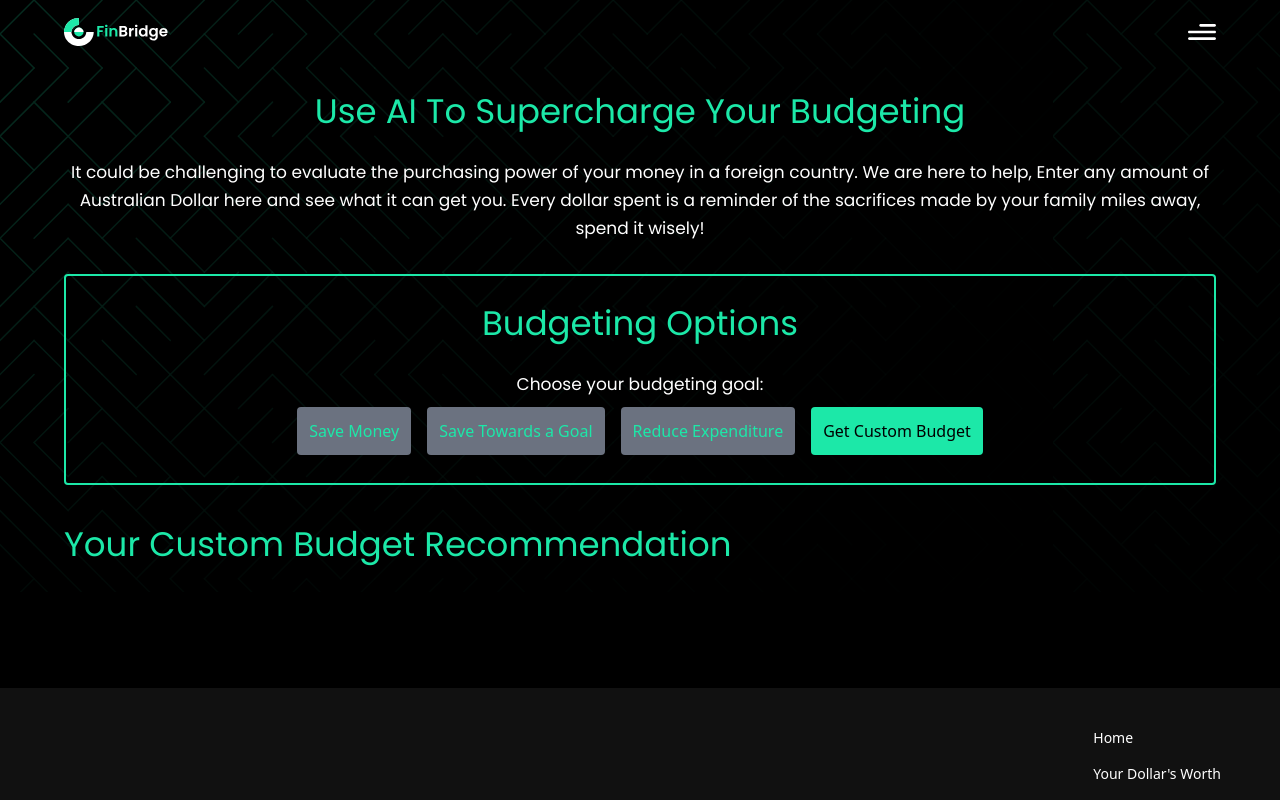
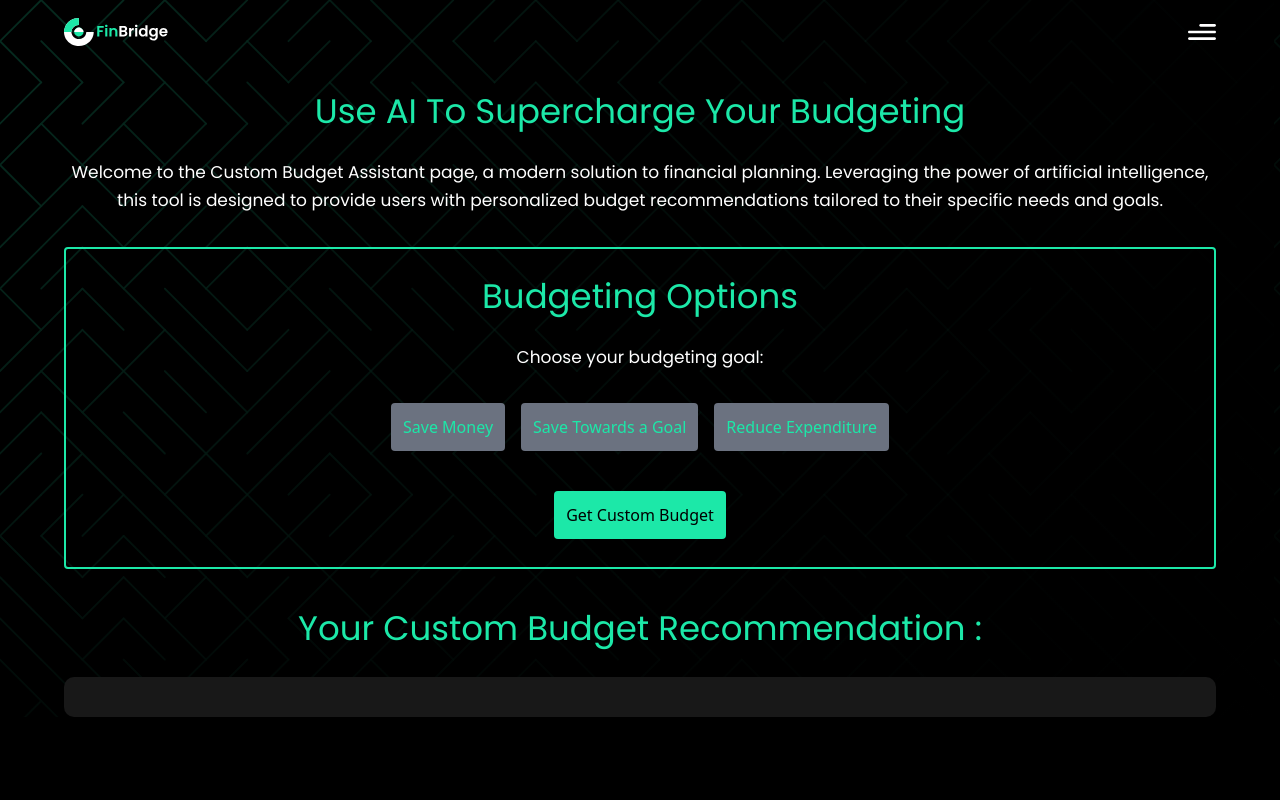
Before and after one commit to SOHAN-JAGADEESH/FinBridge-3, a React (Vite) app: page /budget in a window 1280 px wide. Shown: the top 800 px of the page. Built offline with nearby package versions, Linux system fonts and the light colour scheme.

Commit message:
main changes are all done

```diff
--- a/src/components/Navbar.jsx
+++ b/src/components/Navbar.jsx
@@ -57,7 +57,7 @@ const Navbar = () => {
                   } `}
                 >
                 <NavLink
-                  to={index === 0 ? "/" : index === 1 ? "/dollar" : index === 2 ? "/compare" : index === 3 ? "/information" : index === 4 ? "/survey" : index === 5 ? "/analyze" : index === navLinks.length - 1 ? "/budget" : `#${nav.id}`}
+                  to={index === 0 ? "/" : index === 1 ? "/dollar" : index === 2 ? "/compare" : index === 3 ? "/information" : index === 4 ? "/survey" : index === 5 ? "/analyze"  : `#${nav.id}`}
                   activeClassName="text-[#1CE8A8]"
                   className="text-[#1CE8A8] hover:text-[#007e57]"
                 >
--- a/src/constants/index.js
+++ b/src/constants/index.js
@@ -26,10 +26,7 @@ export const navLinks = [
     id: "Analyze",
     title: "Expenditure Analyzer",
   },
-  {
-    id: "AI",
-    title: "AI Budget Assistant",
-  },
+
 ];
 
 export const features = [
--- a/src/pages/Analyze.jsx
+++ b/src/pages/Analyze.jsx
@@ -63,10 +63,11 @@ const handleSubmit = () => {
           <Navbar />
           <div className={`mt-8 text-center`}>
             <h2 className={styles.heading2}>
-                Let us analyze your expenditure
+                Smart Expense Analyzer
             </h2>
             <p className={`${styles.paragraph} mt-5`}>
-                Your description goes here. This is a placeholder text to show where the description will appear.
+            Dive deep into your spending habits with our Smart Expense Analyzer. By understanding where your money goes, you pave the way for informed financial decisions.
+            This platform not only visualizes your expenditures across various categories but also provides insightful tips to optimize and better manage your finances. Whether you're looking to save for a dream vacation or simply to cut down on unnecessary spending, our analysis serves as a solid foundation. Let's embark on a journey to financial wisdom together!
             </p>
           </div>
           <br/>
--- a/src/pages/Budget.jsx
+++ b/src/pages/Budget.jsx
@@ -1,7 +1,7 @@
 import React, { useState } from 'react';
 import {Navbar, Footer} from "../components";
 import styles from "../style";
-import { useLocation } from 'react-router-dom';
+import { useLocation, Link} from 'react-router-dom';
 import "../index.css";
 
 const Budget = () => {
@@ -13,6 +13,8 @@ const Budget = () => {
   const [savings2, setSavings2] = useState(null);
 
   const [errors, setErrors] = useState({ income: false, savings: false, months: false });
+
+
 
   const validateInput = (value, type) => {
     switch(type) {
@@ -138,10 +140,9 @@ const sendDataToAPI = async () => {
               Use AI To Supercharge Your Budgeting
             </h2>
             <p className={`${styles.paragraph} mt-5 text-center`}>
-              It could be challenging to evaluate the purchasing power of your money in a foreign country.
-              We are here to help,
-              Enter any amount of Australian Dollar here and see what it can get you.
-              Every dollar spent is a reminder of the sacrifices made by your family miles away, spend it wisely!
+            Welcome to the Custom Budget Assistant page, a modern solution to financial planning.
+            Leveraging the power of artificial intelligence, this tool is designed to provide users with personalized
+             budget recommendations tailored to their specific needs and goals.
             </p>
           <div className={`mt-8 text-center border-2 border-[#1CE8A8] p-5 rounded`}>
             <h2 className={styles.heading2}>
@@ -150,7 +151,7 @@ const sendDataToAPI = async () => {
             <p className={`${styles.paragraph} mt-5`}>
                 Choose your budgeting goal:
             </p>
-
+            <br/>
             <button onClick={() => setChoice('saveMoney')} className={`p-3 m-2 rounded ${choice === 'saveMoney' ? 'bg-[#1CE8A8] text-gray-500' : 'bg-gray-500 text-[#1CE8A8]'}`}>Save Money</button>
             <button onClick={() => setChoice('saveGoal')}className={`p-3 m-2 rounded ${choice === 'saveGoal' ? 'bg-[#1CE8A8] text-gray-500' : 'bg-gray-500 text-[#1CE8A8]'}`}>Save Towards a Goal</button>
             <button onClick={() => setChoice('reduceExpenditure')} className={`p-3 m-2 rounded ${choice === 'reduceExpenditure' ? 'bg-[#1CE8A8] text-gray-500' : 'bg-gray-500 text-[#1CE8A8]'}`}>Reduce Expenditure</button>
@@ -248,19 +249,27 @@ const sendDataToAPI = async () => {
               </div>
             )}
 
-
+            <br/>
+            <br/>
             <button onClick={sendDataToAPI} className="bg-[#1CE8A8] p-3 m-2 rounded">
                 Get Custom Budget
             </button>
           </div>
-            <div className="mt-8 ">
-                <h2 className={styles.heading2}>
-                    Your Custom Budget Recommendation
-                </h2>
-                <div className={`${styles.paragraph} mt-5 text-white wordWrap`} style={{ maxWidth: '100%', overflow: 'hidden' }}>
-                    <pre className="preWrap">{budgetRecommendation}</pre>
-                </div>
-            </div>
+          <div className="mt-8 ">
+              <h2 className={`${styles.heading2} text-center`}>
+                  Your Custom Budget Recommendation :
+              </h2>
+              <div className={`${styles.paragraph} mt-5 text-white wordWrap`} style={{ maxWidth: '100%', overflow: 'hidden', backgroundColor: '#181818', borderRadius: '10px', padding: '20px', fontFamily: 'Poppins, sans-serif' }}>
+                  <pre className="preWrap">{budgetRecommendation}</pre>
+              </div>
+          </div>
+          {budgetRecommendation &&
+              <div className="text-center mt-5">
+                  <Link to="/analyze" className="bg-[#1CE8A8] p-3 m-2 rounded inline-block">
+                      Re-enter Expenditure Values
+                  </Link>
+              </div>
+          }
 
       </div>
     </div>
```
Also changed, not shown: src/pages/json.js. Lines whose indentation alone changed are shown as unchanged.
